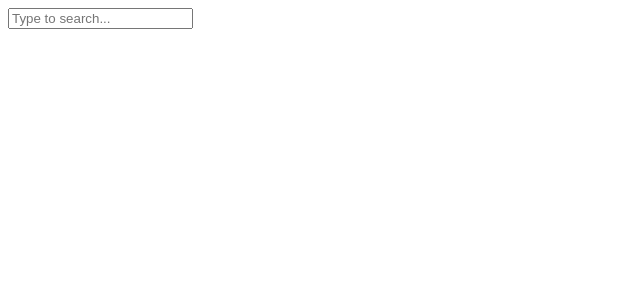
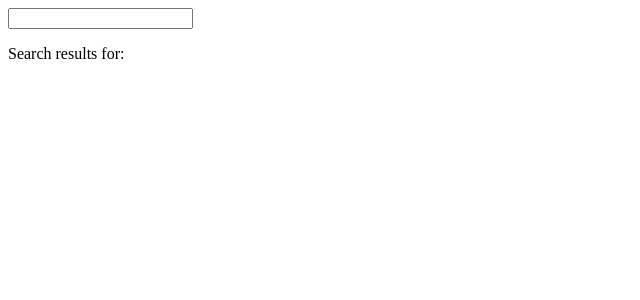
Before and after one commit to iLanceArea/MOBPROG-IT252-react-w3schools, a React (Vite) app in the folder my-react-app/: page / in a window 1280 px wide. Shown: the top 300 px of the page, without its empty margins (0-640 px from the left). Built offline with nearby package versions, Linux system fonts and the light colour scheme.

Commit message:
W3Schools Reaction Transtions C2

```diff
--- a/my-react-app/src/main.jsx
+++ b/my-react-app/src/main.jsx
@@ -1,46 +1,32 @@
 import { createRoot } from 'react-dom/client';
 import { useState, useTransition } from 'react';
 
-function SearchResults({ query }) {
-  // Simulate slow search results
-  const items = [];
-  if (query) {
-    for (let i = 0; i < 1000; i++) {
-      items.push(<li key={i}>Result for {query} - {i}</li>);
-    }
-  }
-  return <ul>{items}</ul>;
-}
-
-function App() {
-  const [input, setInput] = useState('');
-  const [query, setQuery] = useState('');
+function SearchBar() {
+  const [text, setText] = useState('');
+  const [results, setResults] = useState('');
   const [isPending, startTransition] = useTransition();
 
   const handleChange = (e) => {
-    // Urgent: Update input field
-    setInput(e.target.value);
+    // Urgent: Update input right away
+    setText(e.target.value);
 
     // Non-urgent: Update search results
     startTransition(() => {
-      setQuery(e.target.value);
+      setResults(e.target.value);
     });
   };
 
   return (
     <div>
-      <input
-        type="text"
-        value={input}
-        onChange={handleChange}
-        placeholder="Type to search..."
-      />
-      {isPending && <p>Loading results...</p>}
-      <SearchResults query={query} />
+      <input value={text} onChange={handleChange} />
+      {isPending ? (
+        <p>Loading...</p>
+      ) : (
+        <p>Search results for: {results}</p>
+      )}
     </div>
   );
 }
-
 createRoot(document.getElementById('root')).render(
-  <App />
+  <SearchBar />
 );
```
